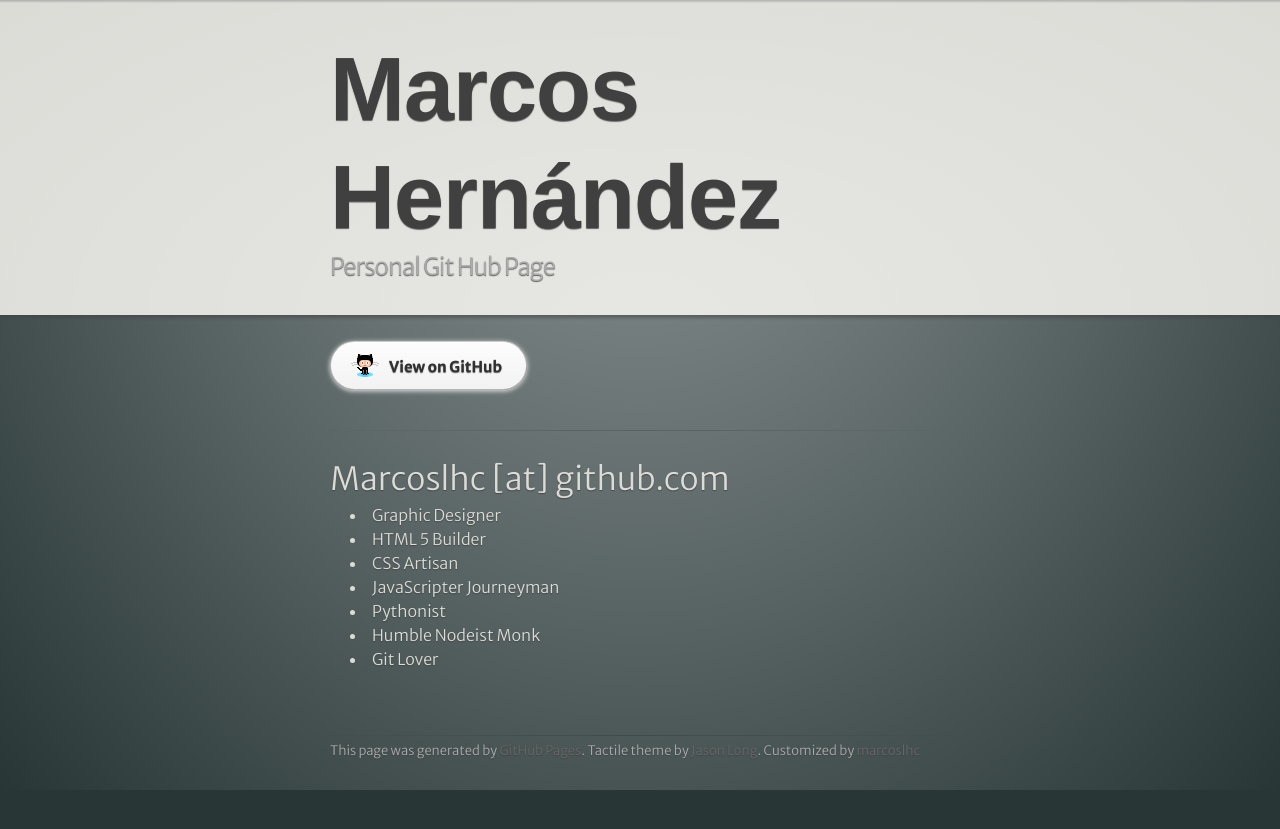
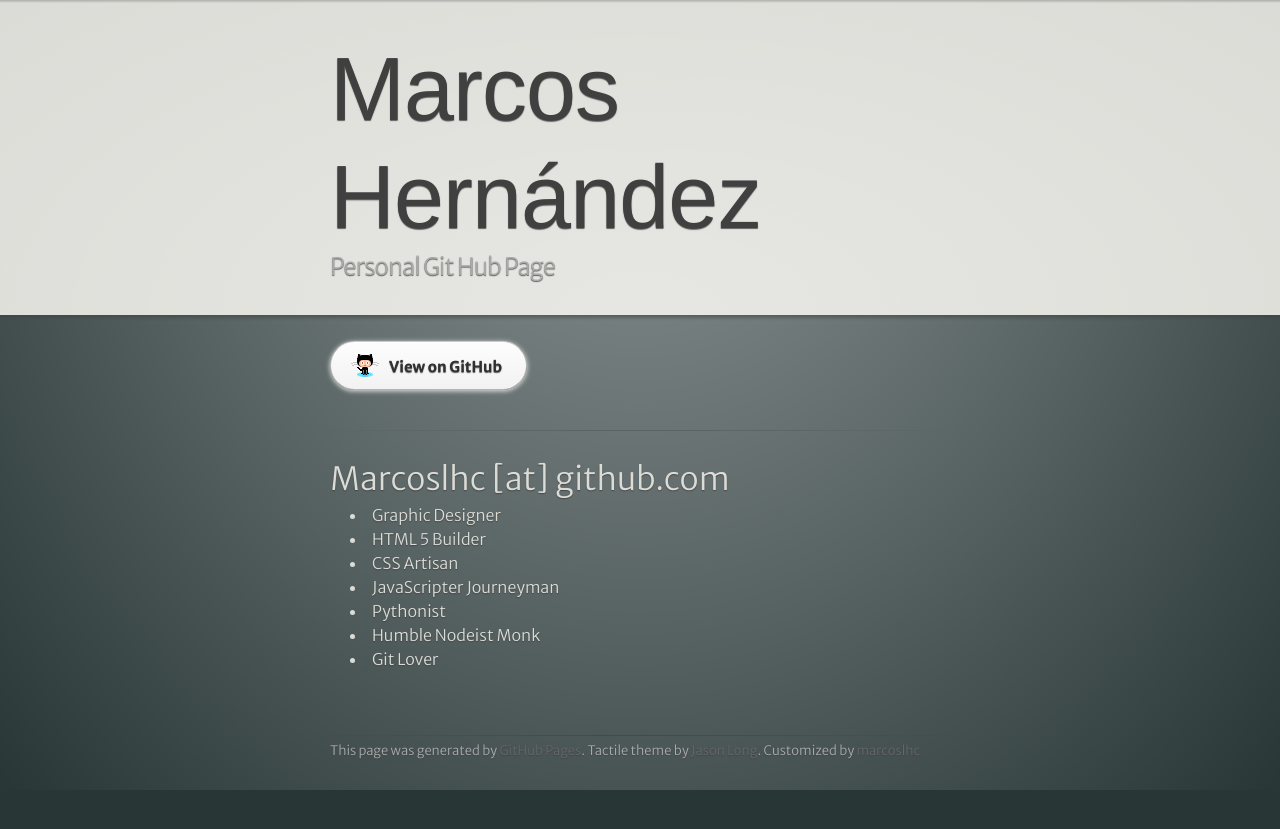
Before and after one commit to marcoslhc/marcoslhc.github.com, a Jekyll site: the page built from index.html, in a window 1280 px wide. Shown: the top 829 px of the page. Built offline with Jekyll 4.4.1, drawn with Linux system fonts in a browser that asks for light colours; some web fonts are replaced.

Commit message:
Decrease font-weight to improve readablity

```diff
--- a/stylesheets/stylesheet.css
+++ b/stylesheets/stylesheet.css
@@ -55,7 +55,6 @@
   font-family: 'Merriweather Sans', Helvetica, Arial, serif;
   text-shadow: 0 1px 1px rgba(64, 64, 64, 0.8);
   color: rgb(220,220,215);
-  font-weight:400;
 }
 
 a {
@@ -84,6 +83,7 @@
   font-size: 90px;
   color: rgb(64,64,64);
   line-height: 1.2;
+  font-weight:400;
 }
 
 header h2 {
```
